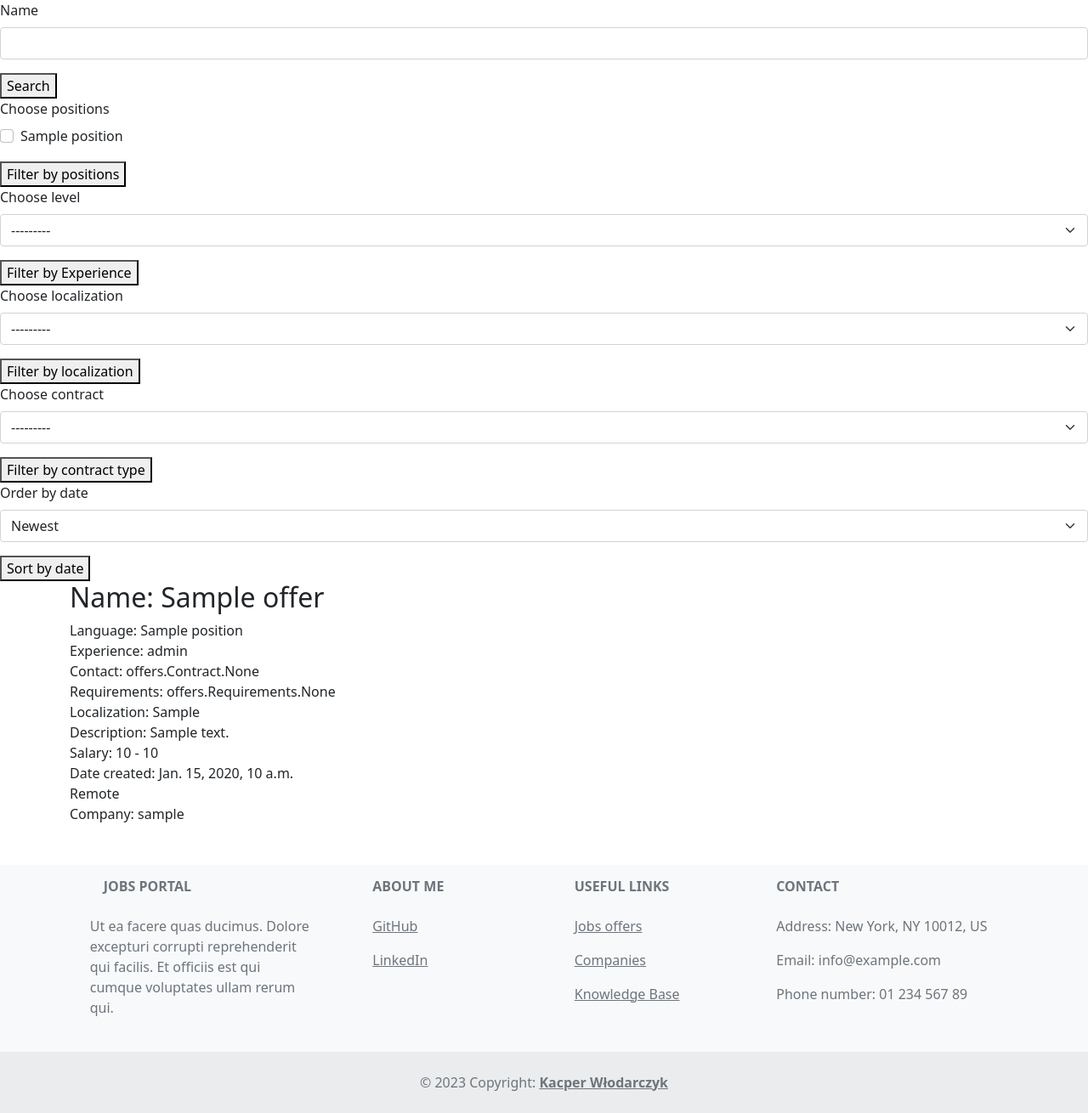
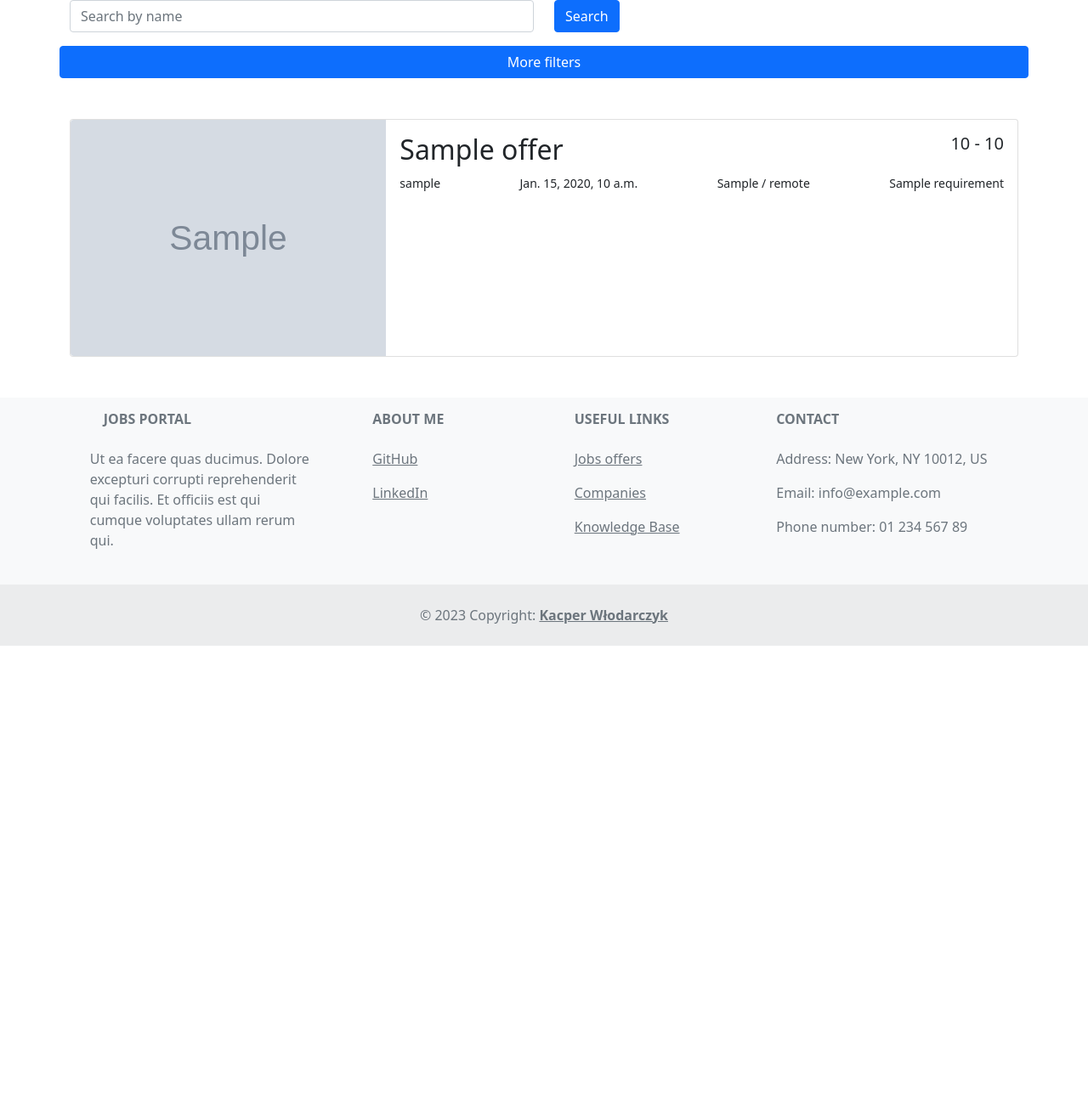
Before and after one commit to DEENUU1/Jobs-portal, a Django app: page / in a window 1280 px wide. Shown: the part 61-1371 px from the top of the page at 85% size. After the commit the page ends 821 px from the top, so only its background shows below. Run offline with Django 4.2, Linux system fonts and the light colour scheme; tables that the repository leaves empty hold one stand-in row (values such as "Sample post"); grey boxes marked "Sample" are stand-in pictures; some libraries are stand-ins or nearby versions.

Commit message:
Feature | Style and return_localizatio method | preliminary style for homepage using bootstrap, cards with offers and sidebar with filters Modified filters to display them inside 1 form to do not delete other queryset while choosing other field return_localization form to display localization easier

```diff
--- a/base/base/templates/base.html
+++ b/base/base/templates/base.html
@@ -7,9 +7,6 @@
     <title>{% block meta_title %} {% endblock %}</title>
     <link href="https://cdn.jsdelivr.net/npm/bootstrap@5.0.2/dist/css/bootstrap.min.css" rel="stylesheet" integrity="sha384-EVSTQN3/azprG1Anm3QDgpJLIm9Nao0Yz1ztcQTwFspd3yD65VohhpuuCOmLASjC" crossorigin="anonymous">
     <script src="https://cdn.jsdelivr.net/npm/bootstrap@5.0.2/dist/js/bootstrap.bundle.min.js" integrity="sha384-MrcW6ZMFYlzcLA8Nl+NtUVF0sA7MsXsP1UyJoMp4YLEuNSfAP+JcXn/tWtIaxVXM" crossorigin="anonymous"></script>
-
-
-
 
 </head>
 <body>
--- a/base/offers/forms.py
+++ b/base/offers/forms.py
@@ -33,7 +33,7 @@ class LocalizationFilterForm(forms.Form):
         queryset=Localization.objects.all(),
         widget=forms.Select(),
         required=False,
-        label="Choose localization"
+        label="Choose localization",
     )
 
 
@@ -55,7 +55,6 @@ class DateSortingForm(forms.Form):
     order_by = forms.ChoiceField(
         choices=CHOICES,
         required=False,
-        label="Order by date"
     )
 
 
@@ -65,3 +64,5 @@ class SearchForm(forms.Form):
     def __init__(self, *args, **kwargs):
         super().__init__(*args, **kwargs)
         self.fields['name'].required = False
+        self.fields['name'].label = ""
+        self.fields['name'].widget.attrs['placeholder'] = "Search by name"
--- a/base/offers/models.py
+++ b/base/offers/models.py
@@ -104,6 +104,13 @@ class Offer(models.Model):
         else:
             return f"{self.salary_from} - {self.salary_to}"
 
+    @property
+    def return_localization(self):
+        if self.remote == True:
+            return f"{self.localization} / remote"
+        else:
+            return f"{self.localization}"
+
     class Meta:
         ordering = ('name',)
         verbose_name = 'Offer'
--- a/base/offers/templates/home_page.html
+++ b/base/offers/templates/home_page.html
@@ -5,51 +5,75 @@
 {% block content %}
 
 
-<form method="get" action=".">
-    {{search_form|crispy}}
-    <button type=submit>Search</button>
-</form>
 
-<form method="get" action=".">
-    {{positions_form|crispy}}
-    <button type="submit">Filter by positions</button>
-</form>
 
-<form method="get" action=".">
-    {{level_form|crispy}}
-    <button type="submit">Filter by Experience</button>
-</form>
+  <div class="offcanvas offcanvas-start" tabindex="-1" id="offcanvasExample" aria-labelledby="offcanvasExampleLabel">
+    <div class="offcanvas-header">
+      <h5 class="offcanvas-title" id="offcanvasExampleLabel">Filtr offers</h5>
+      <button type="button" class="btn-close" data-bs-dismiss="offcanvas" aria-label="Close"></button>
+    </div>
+    <div class="offcanvas-body">
+    <form method="get" action=".">
+        {{positions_form|crispy}}
+        {{level_form|crispy}}
+        {{localization_form|crispy}}
+        {{contract_form|crispy}}
+        {{date_sorting_form|crispy}}
+        <button class="btn btn-primary" type="submit">Search</button>
+    </form>
+    </div>
+  </div>
 
-<form method="get" action=".">
-    {{localization_form|crispy}}
-    <button type="submit">Filter by localization</button>
-</form>
 
-<form method="get" action=".">
-    {{contract_form|crispy}}
-    <button type="submit">Filter by contract type</button>
-</form>
 
-<form method="get" action=".">
-    {{date_sorting_form|crispy}}
-    <button type="submit">Sort by date</button>
-</form>
+<div class="container">
+    <form method="get" action=".">
+        <div class="row">
+            <div class="col">
+                {{search_form|crispy}}
+            </div>
+            <div class="col">
+                <button class="btn btn-primary float-right" type="submit">Search</button>
+            </div>
+        </div>
+        <div class="row">
+            <button class="btn btn-primary" type="button"      data-bs-toggle="offcanvas"data-bs-target="#offcanvasExample" aria-controls="offcanvasExample">
+                More filters</button>
+        </div>
+    </form>
+</div>
+
 
 <div class="container">
 {% for object in object_list %}
-    <h2>Name: {{object.name}}</h2>
-    Language: {{object.position}} <br>
-    Experience: {{object.level}} <br>
-    Contact: {{object.contract}} <br>
-    Requirements: {{object.requirements}} <br>
-    Localization: {{object.localization}} <br>
-    Description: {{object.description}} <br>
-    Salary: {{object.salary}} <br>
-    Date created: {{object.date_created}} <br>
-    {% if object.remote %}
-    Remote <br>
-    {% endif %}
-    Company: {{object.company}}
+    <div class="card mb-5 mt-5" style="max-width: 1400px;">
+        <div class="row g-0">
+          <div class="col-md-4">
+            <img src="http://127.0.0.1:8000/media/{{object.company.image}}" class="img-fluid rounded-start" alt="...">
+          </div>
+          <div class="col-md-8">
+            <div class="card-body">
+            <div class="d-flex justify-content-between">
+              <h2 class="card-title">{{object.name}}</h2>
+              <h5 class="card-title">{{object.salary}}</h5>
+            </div>
+              <div class="d-flex justify-content-between">
+                <p class="card-text"><small class="text-body-secondary">{{object.company}}</small></p>
+                <p class="card-text"><small class="text-body-secondary">{{object.date_created}}</small></p>
+                <p class="card-text"><small class="text-body-secondary">{{object.return_localization}}</small></p>
+                {% comment %} {% if object.remote %}
+                <p class="card-text"><small class="text-body-secondary">Remote</small></p>
+                {% endif %} {% endcomment %}
+                {% for requirement in object.requirements.all %}
+                    {% if forloop.counter <= 2 %}
+                        <p class="card-text"><small class="text-body-secondary">{{requirement.name}}</small></p>
+                    {% endif %}
+                {% endfor %}
+              </div>
+            </div>
+          </div>
+        </div>
+      </div>
 {% endfor %}
 </div>
 
```
